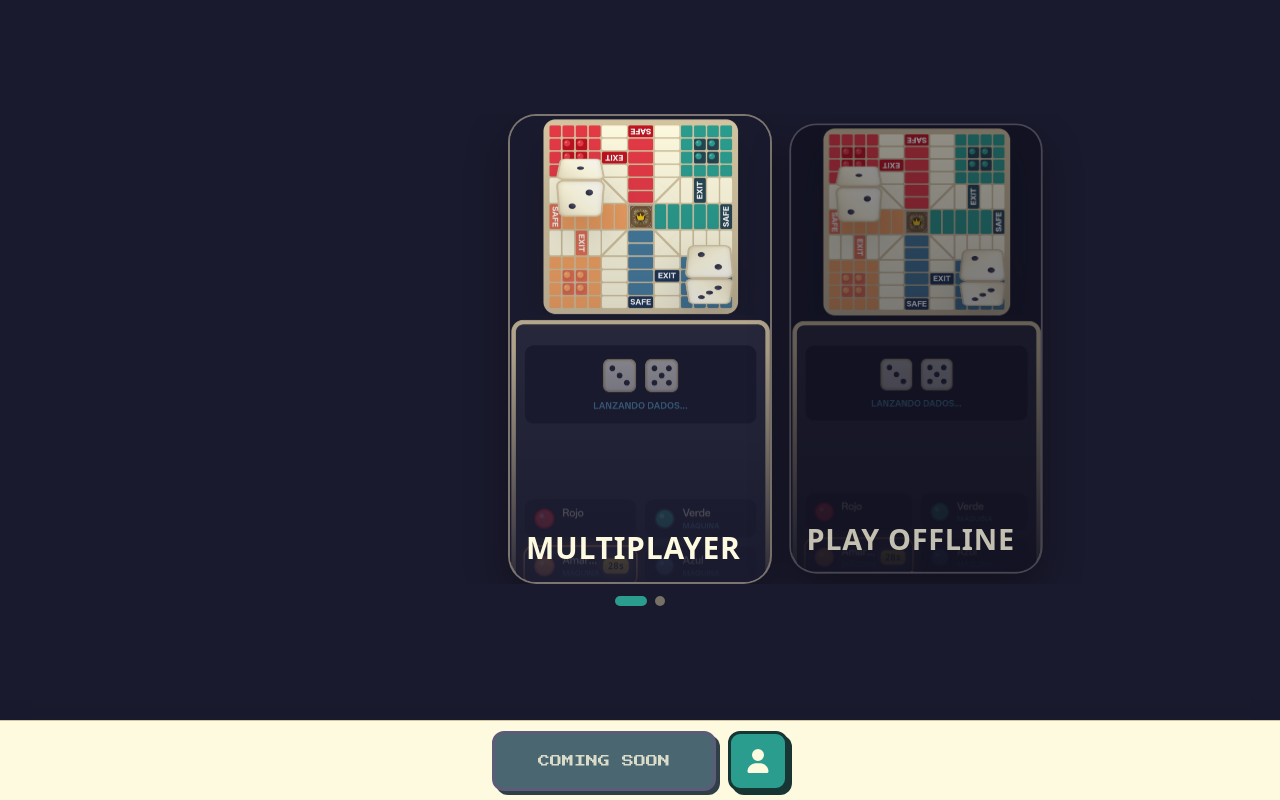
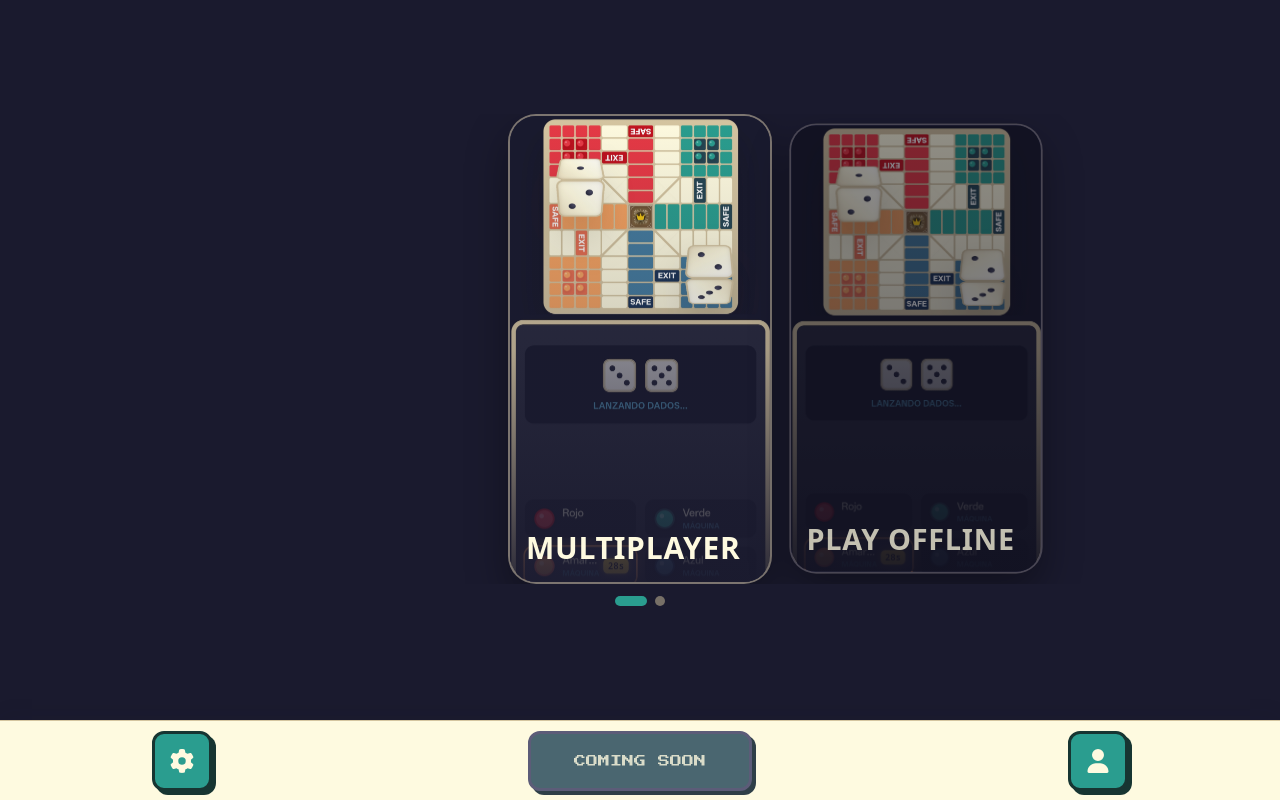
Before and after one commit to jucarata/Ludiq, a Next.js app: page / in a window 1280 px wide. Built offline with nearby package versions, Linux system fonts and the light colour scheme.

Commit message:
feat: refactorizing ui

```diff
--- a/components/nav/AppFooter.tsx
+++ b/components/nav/AppFooter.tsx
@@ -1,12 +1,12 @@
 "use client";
 
 import Link from "next/link";
-import { FaUser } from "react-icons/fa6";
+import { FaGear, FaUser } from "react-icons/fa6";
 import { useHomePlayOptional } from "@/components/home/HomePlayContext";
 import {
   retroComingSoonButtonClassName,
+  retroIconButtonClassName,
   retroPlayButtonClassName,
-  retroProfileButtonClassName,
 } from "@/lib/fonts";
 
 export function AppFooter() {
@@ -20,8 +20,18 @@ export function AppFooter() {
       className="flex h-[calc(5rem+env(safe-area-inset-bottom,0px))] shrink-0 items-stretch justify-center border-t border-[var(--board-path-border)] bg-[var(--board-path)] shadow-[0_-4px_20px_rgba(26,26,46,0.08)] sm:h-[calc(5rem+env(safe-area-inset-bottom,0px))]"
       style={{ paddingBottom: "env(safe-area-inset-bottom, 0px)" }}
     >
-      <nav className="mx-auto flex h-20 w-full max-w-5xl items-center justify-center px-4 sm:px-6">
-        <div className="flex items-center gap-3">
+      <nav className="mx-auto grid h-20 w-full max-w-5xl grid-cols-3 items-center px-4 sm:px-6">
+        <div className="flex justify-start">
+          <button
+            type="button"
+            aria-label="Settings"
+            className={retroIconButtonClassName}
+          >
+            <FaGear className="h-5 w-5 sm:h-6 sm:w-6" aria-hidden />
+          </button>
+        </div>
+
+        <div className="flex justify-center">
           {activeMode?.id === "offline" ? (
             <Link
               href="/play"
@@ -40,11 +50,13 @@ export function AppFooter() {
               Coming Soon
             </button>
           ) : null}
+        </div>
 
+        <div className="flex justify-end">
           <button
             type="button"
             aria-label="Profile"
-            className={retroProfileButtonClassName}
+            className={retroIconButtonClassName}
           >
             <FaUser className="h-5 w-5 sm:h-6 sm:w-6" aria-hidden />
           </button>
--- a/lib/fonts.ts
+++ b/lib/fonts.ts
@@ -9,7 +9,7 @@ export const retroPlayButtonClassName = `${retroActionFont.className} flex h-14
 
 export const retroComingSoonButtonClassName = `${retroActionFont.className} flex h-14 min-w-[12.5rem] cursor-not-allowed items-center justify-center rounded-xl border-[3px] border-[#5c5c78] bg-[#4a6670] px-6 text-[0.62rem] uppercase leading-tight tracking-normal text-[var(--board-path)]/80 shadow-[4px_4px_0_#2f3f47] sm:h-[3.75rem] sm:min-w-[14rem] sm:px-8 sm:text-xs`;
 
-export const retroProfileButtonClassName =
+export const retroIconButtonClassName =
   "flex h-14 w-14 shrink-0 items-center justify-center rounded-xl border-[3px] border-[#173532] bg-[var(--board-green)] text-[var(--board-path)] shadow-[4px_4px_0_#173532] transition-[transform,box-shadow,filter] duration-150 hover:brightness-110 active:translate-x-0.5 active:translate-y-0.5 active:shadow-[2px_2px_0_#173532] sm:h-[3.75rem] sm:w-[3.75rem]";
 
 export const retroBackButtonClassName = `${retroActionFont.className} flex h-14 min-w-[9rem] items-center justify-center rounded-xl border-[3px] border-[#173532] bg-[var(--board-path)] px-8 text-[0.62rem] uppercase tracking-normal text-[#173532] shadow-[4px_4px_0_#173532] transition-[transform,box-shadow,filter] duration-150 hover:brightness-95 active:translate-x-0.5 active:translate-y-0.5 active:shadow-[2px_2px_0_#173532] sm:h-[3.75rem] sm:min-w-[10rem] sm:px-10 sm:text-xs`;
```
